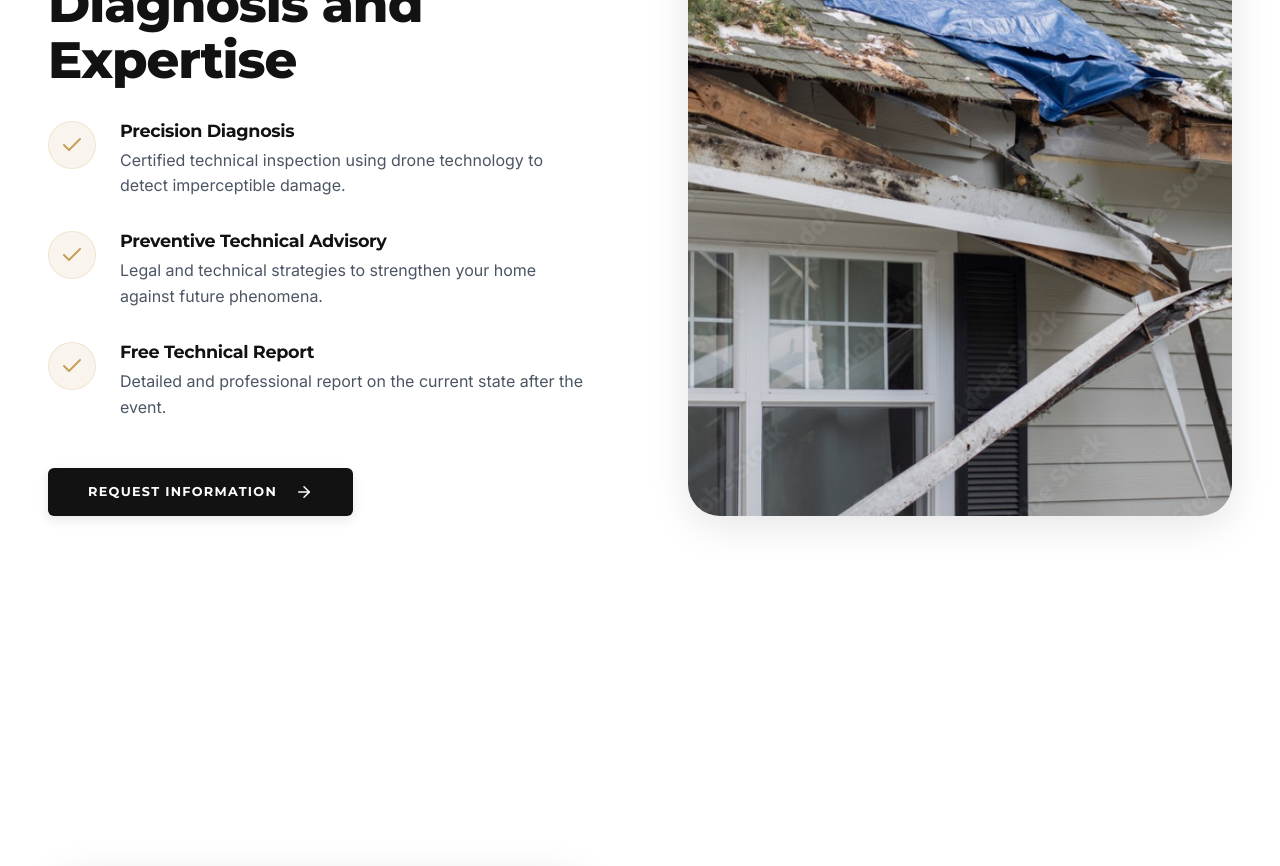
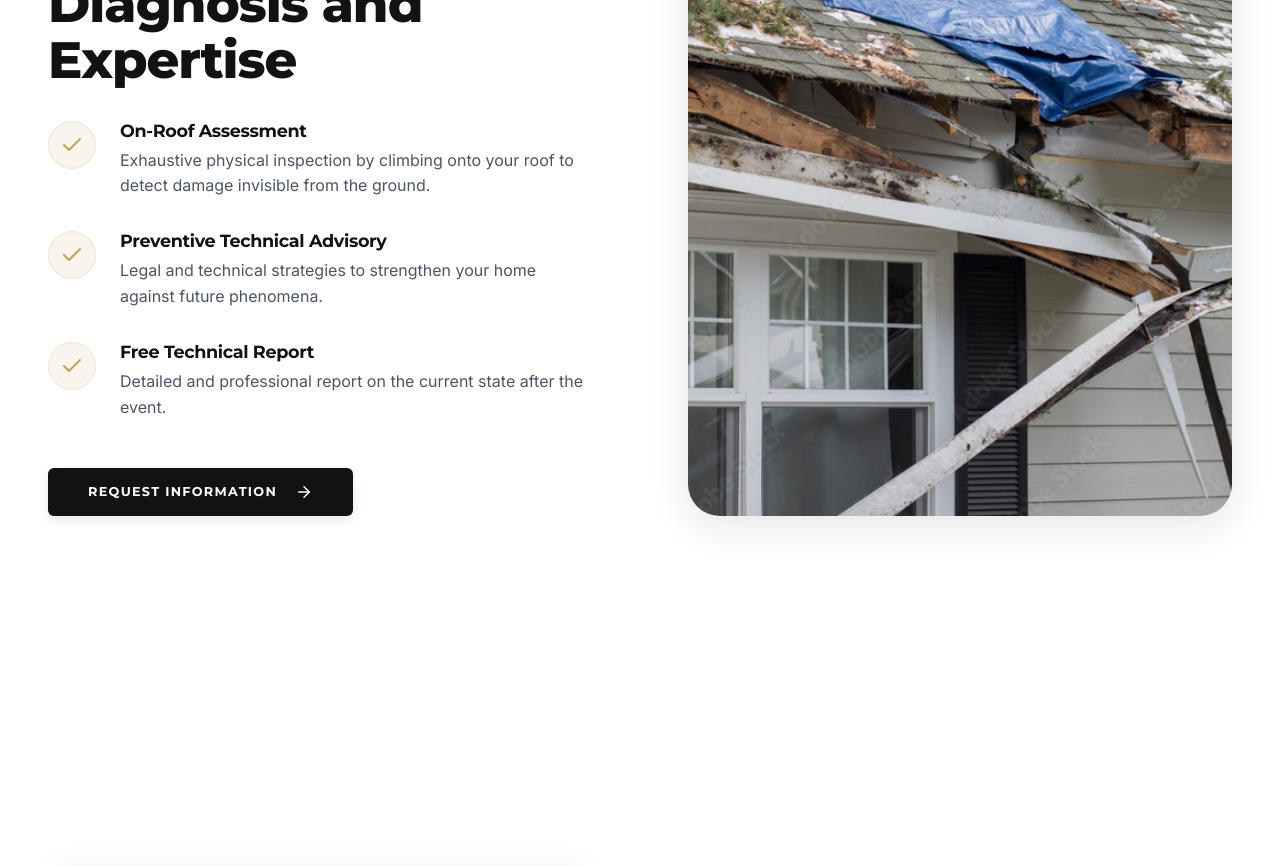
Before and after one commit to xapconhelp-sketch/TacturionRestoration, a React (Vite) app: page /servicios in a window 1280 px wide. Shown: the part 5340-6206 px from the top of the page. Built offline with nearby package versions, Linux system fonts and the light colour scheme.

Commit message:
content: update storm damage inspection description to emphasize on-roof physical assessment

```diff
--- a/src/content.js
+++ b/src/content.js
@@ -69,7 +69,7 @@ export const CONTENT = {
       title: "Storm Damage Specialists",
       description: "",
       features: [
-        "Precision Diagnosis: Technical inspection using drone technology to detect subtle damage invisible to the naked eye.",
+        "On-Roof Assessment: Exhaustive physical inspection by climbing onto your roof to detect subtle damage invisible from the ground.",
         "Free Technical Report: Detailed and professional report on the current state of your roof after the weather event.",
         "Preventive Technical Advisory: Strategic planning to strengthen your home against future natural phenomena."
       ],
@@ -171,7 +171,7 @@ export const CONTENT = {
       title: "Wind Damage Diagnosis and Expertise",
       image: "/stormdamage.jpg",
       copy: [
-        { label: "Precision Diagnosis", text: "Certified technical inspection using drone technology to detect imperceptible damage." },
+        { label: "On-Roof Assessment", text: "Exhaustive physical inspection by climbing onto your roof to detect damage invisible from the ground." },
         { label: "Preventive Technical Advisory", text: "Legal and technical strategies to strengthen your home against future phenomena." },
         { label: "Free Technical Report", text: "Detailed and professional report on the current state after the event." }
       ]
```
